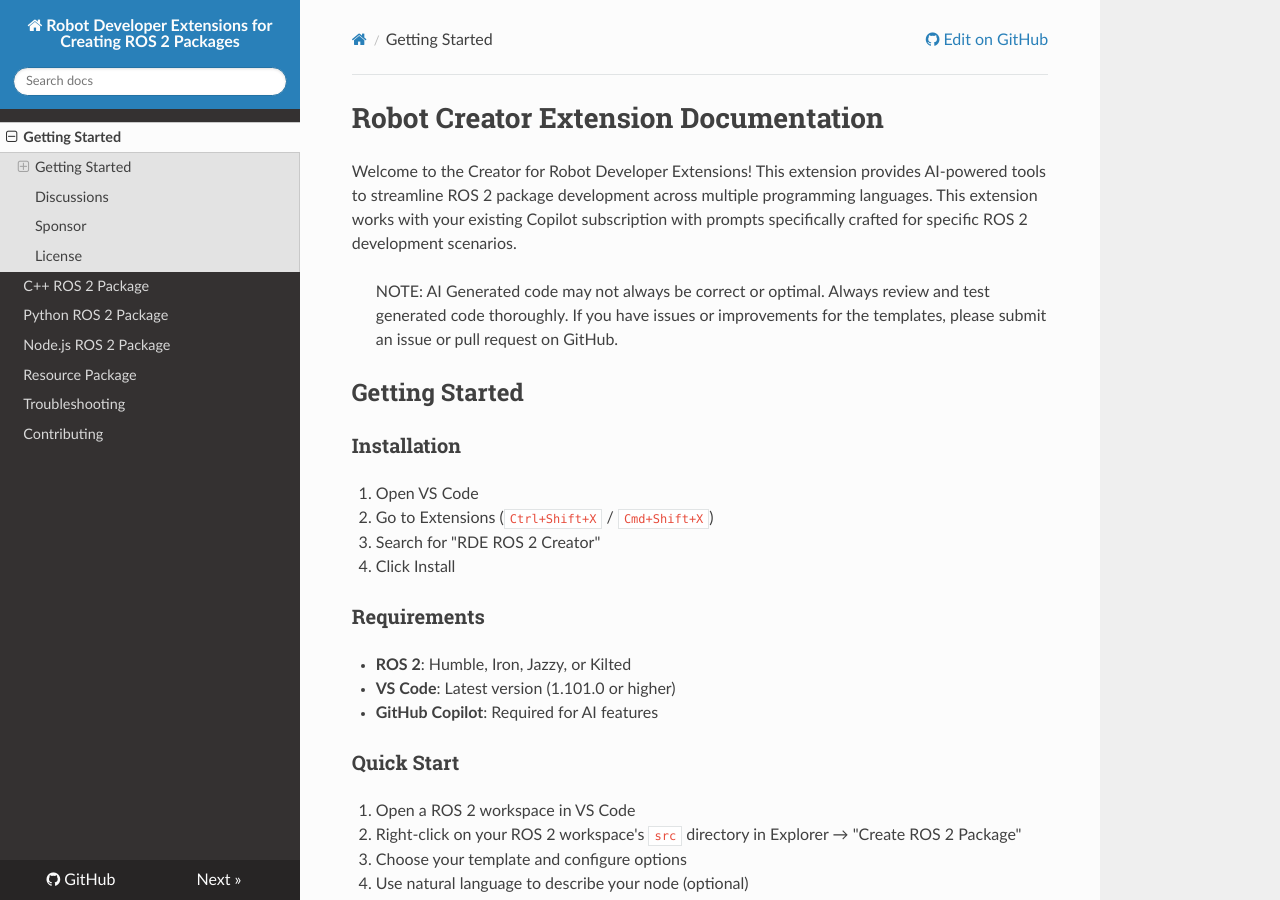
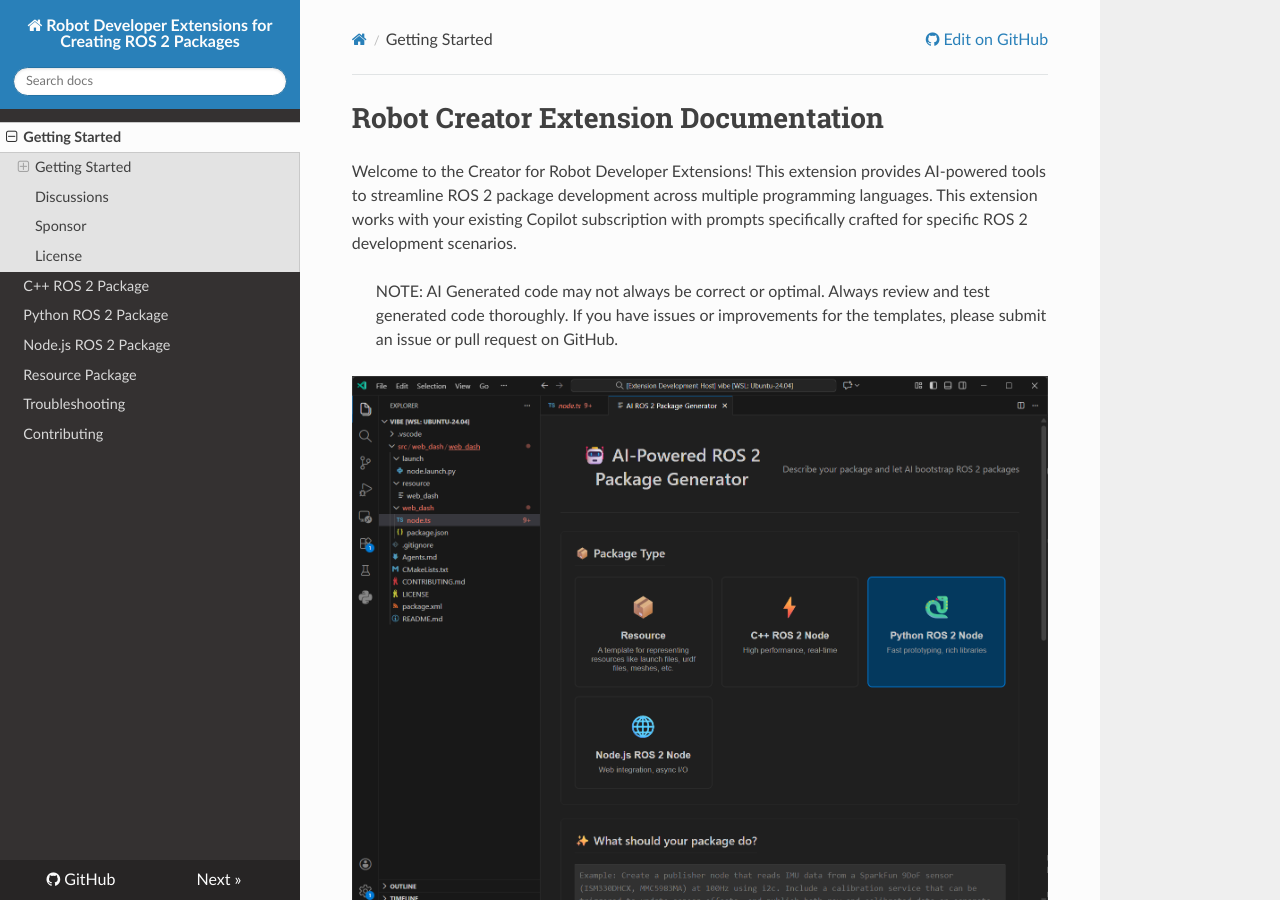
Before and after one commit to Ranch-Hand-Robotics/rde-creator, an MkDocs documentation site: the page built from docs/index.md, in a window 1280 px wide and 900 px high. Built offline with MkDocs 1.6.1, drawn with Linux system fonts in a browser that asks for light colours; nearby versions of some CDN libraries.

Commit message:
Add screenshot

```diff
--- a/docs/index.md
+++ b/docs/index.md
@@ -4,6 +4,9 @@
 This extension provides AI-powered tools to streamline ROS 2 package development across multiple programming languages. This extension works with your existing Copilot subscription with prompts specifically crafted for specific ROS 2 development scenarios.
 
 > NOTE: AI Generated code may not always be correct or optimal. Always review and test generated code thoroughly. If you have issues or improvements for the templates, please submit an issue or pull request on GitHub.
+
+
+![Creator](screenshot.png)
 
 ## Getting Started
 
```
Also changed, not shown: docs/screenshot.png (added).
